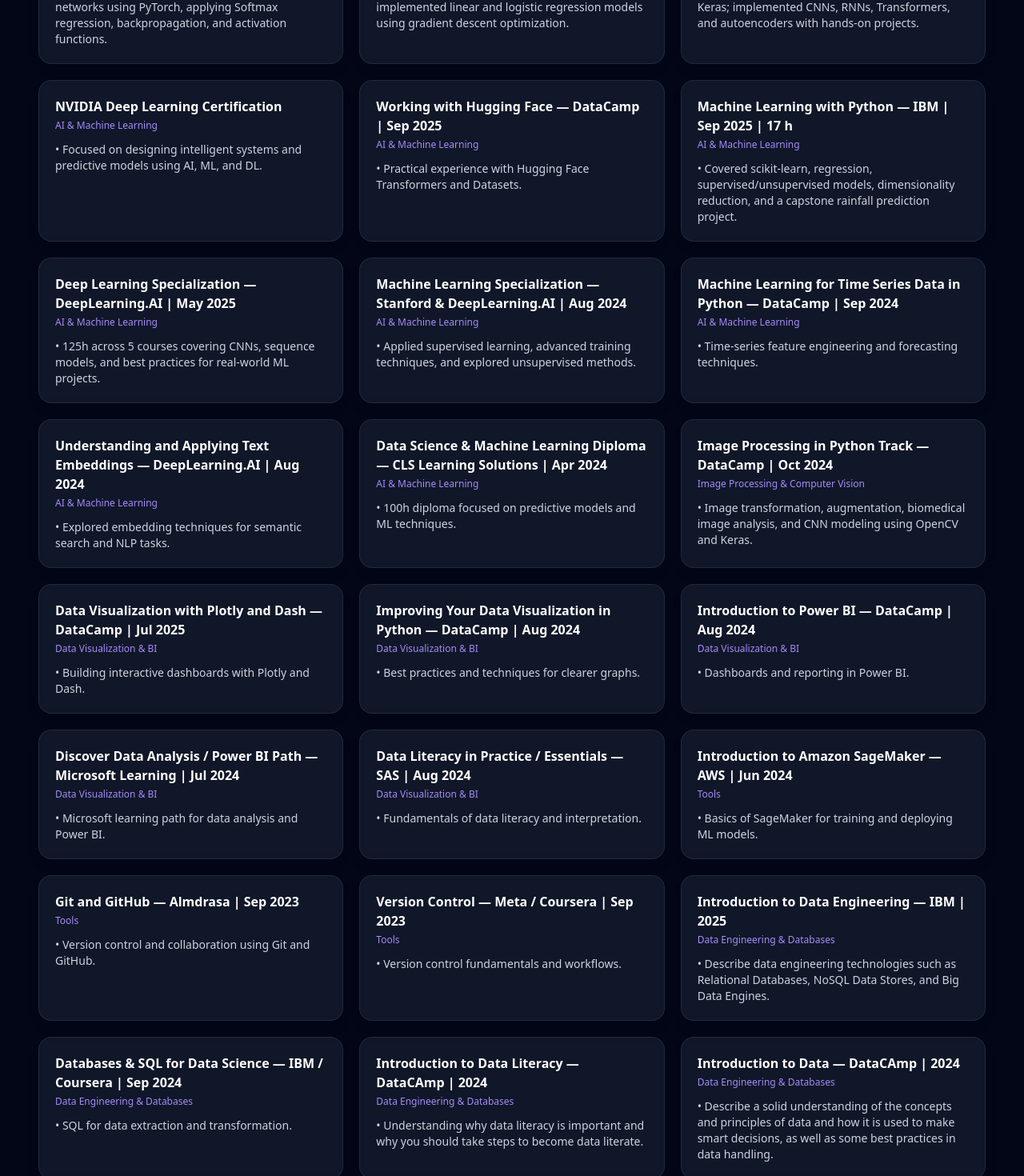
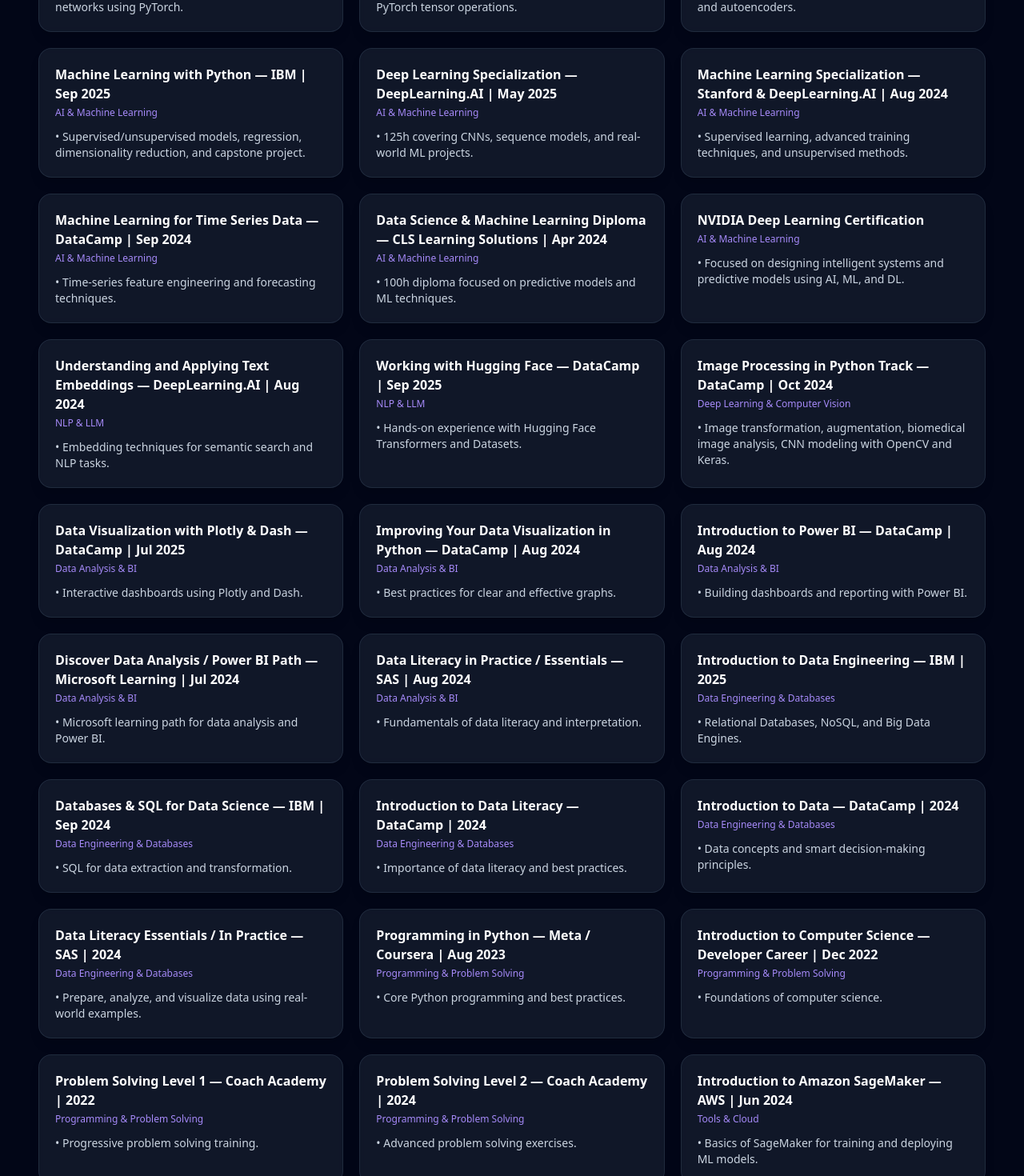
Before and after one commit to sondosahmed72/my-portfolio, a React (Create React App) app: page / in a window 1280 px wide. Shown: the part 4480-5950 px from the top of the page at 80% size. Built offline with nearby package versions, Linux system fonts and the light colour scheme.

Commit message:
Update Courses Section

```diff
--- a/src/PortfolioPage.jsx
+++ b/src/PortfolioPage.jsx
@@ -482,195 +482,162 @@
   "Data Analysis & BI",
 ];
 
+const certCategories = [
+  "All",
+  "AI & Machine Learning",
+  "Deep Learning & Computer Vision",
+  "NLP & LLM",
+  "Data Analysis & BI",
+  "Data Engineering & Databases",
+  "Programming & Problem Solving",
+  "Tools & Cloud",
+  "Mobile & Frontend",
+  "Software Testing",
+];
+
 const certificationsData = [
+  // AI & Machine Learning
   {
     id: "dl_pytorch",
     category: "AI & Machine Learning",
     title: "Deep Learning with PyTorch — IBM | Nov 2025",
-    bullets: [
-      "Built and trained deep and convolutional neural networks using PyTorch, applying Softmax regression, backpropagation, and activation functions.",
-    ],
+    bullets: ["Built and trained deep and convolutional neural networks using PyTorch."],
   },
   {
     id: "intro_pytorch",
     category: "AI & Machine Learning",
     title: "Introduction to Neural Networks with PyTorch — IBM | Oct 2025",
-    bullets: [
-      "Mastered PyTorch tensor operations and implemented linear and logistic regression models using gradient descent optimization.",
-    ],
+    bullets: ["Implemented linear/logistic regression and PyTorch tensor operations."],
   },
   {
     id: "intro_keras",
     category: "AI & Machine Learning",
-    title:
-      "Introduction to Deep Learning & Neural Networks with Keras — IBM | Nov 2025",
-    bullets: [
-      "Designed and trained deep learning models using Keras; implemented CNNs, RNNs, Transformers, and autoencoders with hands-on projects.",
-    ],
+    title: "Introduction to Deep Learning & Neural Networks with Keras — IBM | Nov 2025",
+    bullets: ["Designed and trained CNNs, RNNs, Transformers, and autoencoders."],
+  },
+  {
+    id: "ml_python_ibm",
+    category: "AI & Machine Learning",
+    title: "Machine Learning with Python — IBM | Sep 2025",
+    bullets: ["Supervised/unsupervised models, regression, dimensionality reduction, and capstone project."],
+  },
+  {
+    id: "dl_specialization",
+    category: "AI & Machine Learning",
+    title: "Deep Learning Specialization — DeepLearning.AI | May 2025",
+    bullets: ["125h covering CNNs, sequence models, and real-world ML projects."],
+  },
+  {
+    id: "ml_specialization",
+    category: "AI & Machine Learning",
+    title: "Machine Learning Specialization — Stanford & DeepLearning.AI | Aug 2024",
+    bullets: ["Supervised learning, advanced training techniques, and unsupervised methods."],
+  },
+  {
+    id: "ts_ml_datacamp",
+    category: "AI & Machine Learning",
+    title: "Machine Learning for Time Series Data — DataCamp | Sep 2024",
+    bullets: ["Time-series feature engineering and forecasting techniques."],
+  },
+  {
+    id: "ds_diploma",
+    category: "AI & Machine Learning",
+    title: "Data Science & Machine Learning Diploma — CLS Learning Solutions | Apr 2024",
+    bullets: ["100h diploma focused on predictive models and ML techniques."],
   },
   {
     id: "nvidia_dl",
     category: "AI & Machine Learning",
     title: "NVIDIA Deep Learning Certification",
-    bullets: [
-      "Focused on designing intelligent systems and predictive models using AI, ML, and DL.",
-    ],
+    bullets: ["Focused on designing intelligent systems and predictive models using AI, ML, and DL."],
+  },
+
+  // NLP & LLM
+  {
+    id: "text_embeddings",
+    category: "NLP & LLM",
+    title: "Understanding and Applying Text Embeddings — DeepLearning.AI | Aug 2024",
+    bullets: ["Embedding techniques for semantic search and NLP tasks."],
   },
   {
     id: "hf_datacamp",
-    category: "AI & Machine Learning",
+    category: "NLP & LLM",
     title: "Working with Hugging Face — DataCamp | Sep 2025",
-    bullets: [
-      "Practical experience with Hugging Face Transformers and Datasets.",
-    ],
+    bullets: ["Hands-on experience with Hugging Face Transformers and Datasets."],
   },
-  {
-    id: "ml_python_ibm",
-    category: "AI & Machine Learning",
-    title: "Machine Learning with Python — IBM | Sep 2025 | 17 h",
-    bullets: [
-      "Covered scikit-learn, regression, supervised/unsupervised models, dimensionality reduction, and a capstone rainfall prediction project.",
-    ],
-  },
-  {
-    id: "dl_specialization",
-    category: "AI & Machine Learning",
-    title: "Deep Learning Specialization — DeepLearning.AI | May 2025",
-    bullets: [
-      "125h across 5 courses covering CNNs, sequence models, and best practices for real-world ML projects.",
-    ],
-  },
-  {
-    id: "ml_specialization",
-    category: "AI & Machine Learning",
-    title:
-      "Machine Learning Specialization — Stanford & DeepLearning.AI | Aug 2024",
-    bullets: [
-      "Applied supervised learning, advanced training techniques, and explored unsupervised methods.",
-    ],
-  },
-  {
-    id: "ts_ml_datacamp",
-    category: "AI & Machine Learning",
-    title:
-      "Machine Learning for Time Series Data in Python — DataCamp | Sep 2024",
-    bullets: ["Time-series feature engineering and forecasting techniques."],
-  },
-  {
-    id: "text_embeddings",
-    category: "AI & Machine Learning",
-    title:
-      "Understanding and Applying Text Embeddings — DeepLearning.AI | Aug 2024",
-    bullets: [
-      "Explored embedding techniques for semantic search and NLP tasks.",
-    ],
-  },
-  {
-    id: "ds_diploma",
-    category: "AI & Machine Learning",
-    title:
-      "Data Science & Machine Learning Diploma — CLS Learning Solutions | Apr 2024",
-    bullets: ["100h diploma focused on predictive models and ML techniques."],
-  },
-  // Image Processing & Computer Vision
+
+  // Deep Learning & Computer Vision
   {
     id: "img_processing",
-    category: "Image Processing & Computer Vision",
+    category: "Deep Learning & Computer Vision",
     title: "Image Processing in Python Track — DataCamp | Oct 2024",
-    bullets: [
-      "Image transformation, augmentation, biomedical image analysis, and CNN modeling using OpenCV and Keras.",
-    ],
+    bullets: ["Image transformation, augmentation, biomedical image analysis, CNN modeling with OpenCV and Keras."],
   },
-  // Data Viz & BI
+
+  // Data Analysis & BI
   {
     id: "plotly_dash",
-    category: "Data Visualization & BI",
-    title: "Data Visualization with Plotly and Dash — DataCamp | Jul 2025",
-    bullets: ["Building interactive dashboards with Plotly and Dash."],
+    category: "Data Analysis & BI",
+    title: "Data Visualization with Plotly & Dash — DataCamp | Jul 2025",
+    bullets: ["Interactive dashboards using Plotly and Dash."],
   },
   {
     id: "improve_data_viz",
-    category: "Data Visualization & BI",
+    category: "Data Analysis & BI",
     title: "Improving Your Data Visualization in Python — DataCamp | Aug 2024",
-    bullets: ["Best practices and techniques for clearer graphs."],
+    bullets: ["Best practices for clear and effective graphs."],
   },
   {
     id: "power_bi",
-    category: "Data Visualization & BI",
+    category: "Data Analysis & BI",
     title: "Introduction to Power BI — DataCamp | Aug 2024",
-    bullets: ["Dashboards and reporting in Power BI."],
+    bullets: ["Building dashboards and reporting with Power BI."],
   },
   {
     id: "ms_powerbi_path",
-    category: "Data Visualization & BI",
-    title:
-      "Discover Data Analysis / Power BI Path — Microsoft Learning | Jul 2024",
+    category: "Data Analysis & BI",
+    title: "Discover Data Analysis / Power BI Path — Microsoft Learning | Jul 2024",
     bullets: ["Microsoft learning path for data analysis and Power BI."],
   },
   {
     id: "sas_data_lit",
-    category: "Data Visualization & BI",
+    category: "Data Analysis & BI",
     title: "Data Literacy in Practice / Essentials — SAS | Aug 2024",
     bullets: ["Fundamentals of data literacy and interpretation."],
   },
-  // Tools
+
+  // Data Engineering & Databases
   {
-    id: "sagemaker",
-    category: "Tools",
-    title: "Introduction to Amazon SageMaker — AWS | Jun 2024",
-    bullets: ["Basics of SageMaker for training and deploying ML models."],
-  },
-  {
-    id: "git_github",
-    category: "Tools",
-    title: "Git and GitHub — Almdrasa | Sep 2023",
-    bullets: ["Version control and collaboration using Git and GitHub."],
-  },
-  {
-    id: "version_control",
-    category: "Tools",
-    title: "Version Control — Meta / Coursera | Sep 2023",
-    bullets: ["Version control fundamentals and workflows."],
-  },
-
-  //Data Engineering & Databases
-  {
-    id: "data",
+    id: "data_eng_ibm",
     category: "Data Engineering & Databases",
     title: "Introduction to Data Engineering — IBM | 2025",
-       bullets: ["Describe data engineering technologies such as Relational Databases, NoSQL Data Stores, and Big Data Engines."],
-
+    bullets: ["Relational Databases, NoSQL, and Big Data Engines."],
   },
   {
     id: "databases_sql",
     category: "Data Engineering & Databases",
-    title: "Databases & SQL for Data Science — IBM / Coursera | Sep 2024",
+    title: "Databases & SQL for Data Science — IBM | Sep 2024",
     bullets: ["SQL for data extraction and transformation."],
   },
   {
     id: "data1",
     category: "Data Engineering & Databases",
-    title: "Introduction to Data Literacy — DataCAmp | 2024",
-    bullets: ["Understanding why data literacy is important and why you should take steps to become data literate."],
- },
+    title: "Introduction to Data Literacy — DataCamp | 2024",
+    bullets: ["Importance of data literacy and best practices."],
+  },
   {
     id: "data2",
     category: "Data Engineering & Databases",
-    title: "Introduction to Data — DataCAmp | 2024",
-    bullets: ["Describe a solid understanding of the concepts and principles of data and how it is used to make smart decisions, as well as some best practices in data handling."],
+    title: "Introduction to Data — DataCamp | 2024",
+    bullets: ["Data concepts and smart decision-making principles."],
   },
-   {
+  {
     id: "data3",
     category: "Data Engineering & Databases",
-    title: "Data Literacy Essentials — SAS | 2024",
-    bullets: ["Learning how to use data in meaningful ways."],
+    title: "Data Literacy Essentials / In Practice — SAS | 2024",
+    bullets: ["Prepare, analyze, and visualize data using real-world examples."],
   },
-   {
-    id: "data3",
-    category: "Data Engineering & Databases",
-    title: "Data Literacy in Practice — SAS | 2024",
-    bullets: ["Using real-world applications, earners of this badge have gained skills to prepare data, conduct analysis, and share insights using data visualizations."],
-  },
+
   // Programming & Problem Solving
   {
     id: "python_meta",
@@ -688,26 +655,36 @@
     id: "problem_solving",
     category: "Programming & Problem Solving",
     title: "Problem Solving Level 1 — Coach Academy | 2022",
-    bullets: ["Progressive problem solving training and exercises."],
+    bullets: ["Progressive problem solving training."],
   },
-   {
+  {
     id: "problem_solving1",
     category: "Programming & Problem Solving",
     title: "Problem Solving Level 2 — Coach Academy | 2024",
-    bullets: ["Progressive problem solving training and exercises."],
+    bullets: ["Advanced problem solving exercises."],
   },
 
+  // Tools & Cloud
+  {
+    id: "sagemaker",
+    category: "Tools & Cloud",
+    title: "Introduction to Amazon SageMaker — AWS | Jun 2024",
+    bullets: ["Basics of SageMaker for training and deploying ML models."],
+  },
+  {
+    id: "git_github",
+    category: "Tools & Cloud",
+    title: "Git and GitHub — Almdrasa | Sep 2023",
+    bullets: ["Version control and collaboration."],
+  },
+  {
+    id: "version_control",
+    category: "Tools & Cloud",
+    title: "Version Control — Meta / Coursera | Sep 2023",
+    bullets: ["Fundamentals of Git workflows."],
+  },
 ];
 
-const certCategories = [
-  "All",
-  "AI & Machine Learning",
-  "Image Processing & Computer Vision",
-  "Data Visualization & BI",
-  "Tools",
-  "Data Engineering & Databases",
-  "Programming & Problem Solving",
-];
 
 const skills = {
   programming: [
```
